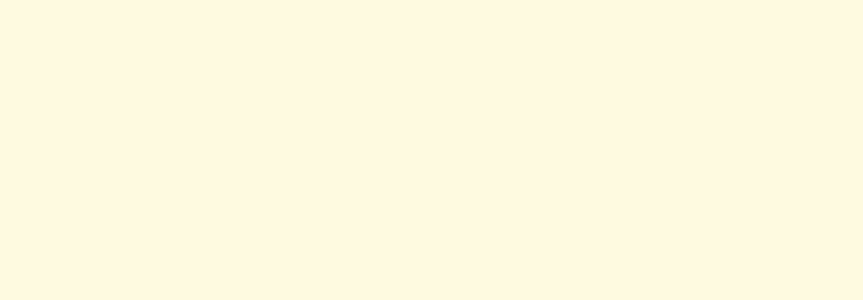
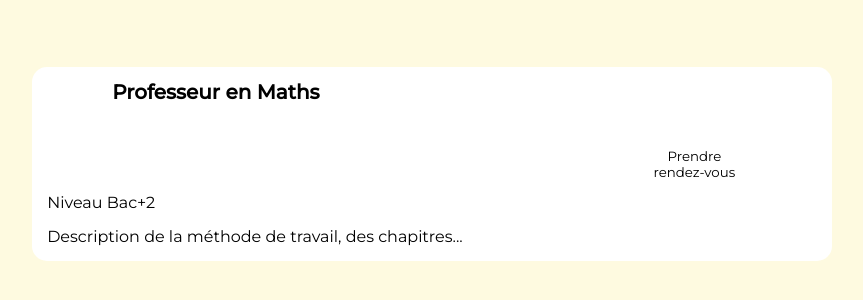
Before and after one commit to Samuel-Jspn/teacherr, a React (Create React App) app: page / in a window 1280 px wide. Shown: the part 236-536 px from the top of the page, without its empty margins (236-1099 px from the left). Built offline with nearby package versions, Linux system fonts and the light colour scheme.

Commit message:
block prof

```diff
--- a/src/pages/home.tsx
+++ b/src/pages/home.tsx
@@ -1,11 +1,28 @@
 import React from "react";
-
+import {Link} from "react-router-dom"
 import '../styles/home/home.css';
 
 function home() {
     return (
         <body>
-
+            <div className="all">
+                <div className='block'>
+                    <form action="" method="post" className="">
+                        <h1 className="title">Professeur en Maths</h1>
+                            <div className='champ'>
+                                Niveau Bac+2
+                            </div>
+                            <div className='champ'>
+                                Description de la méthode de travail, des chapitres...
+                            </div>
+                            <button className='button'>
+                            <div className='rdv'>
+                                <p>Prendre<br /> rendez-vous</p>
+                            </div>
+                        </button>
+                    </form>
+                   </div>
+               </div>
         </body>
     );
 }
--- a/src/styles/home/home.css
+++ b/src/styles/home/home.css
@@ -126,3 +126,28 @@ screen a {
     position: relative;
     width: fit-content;
 }
+
+.block {
+    background-color: white;
+    width: 800px;
+    border-radius: 15px;
+}
+
+.title {
+    font-size: 20px;
+}
+
+.button {
+    float:right;
+    border: none;
+    background: none;
+    font-family: "Montserrat", sans-serif;
+    position: absolute;
+    top: 50%;
+    right: 20%;
+    transform: translate(-50%, -50%);
+}
+
+form > div {
+    margin: 15px;
+}
```
